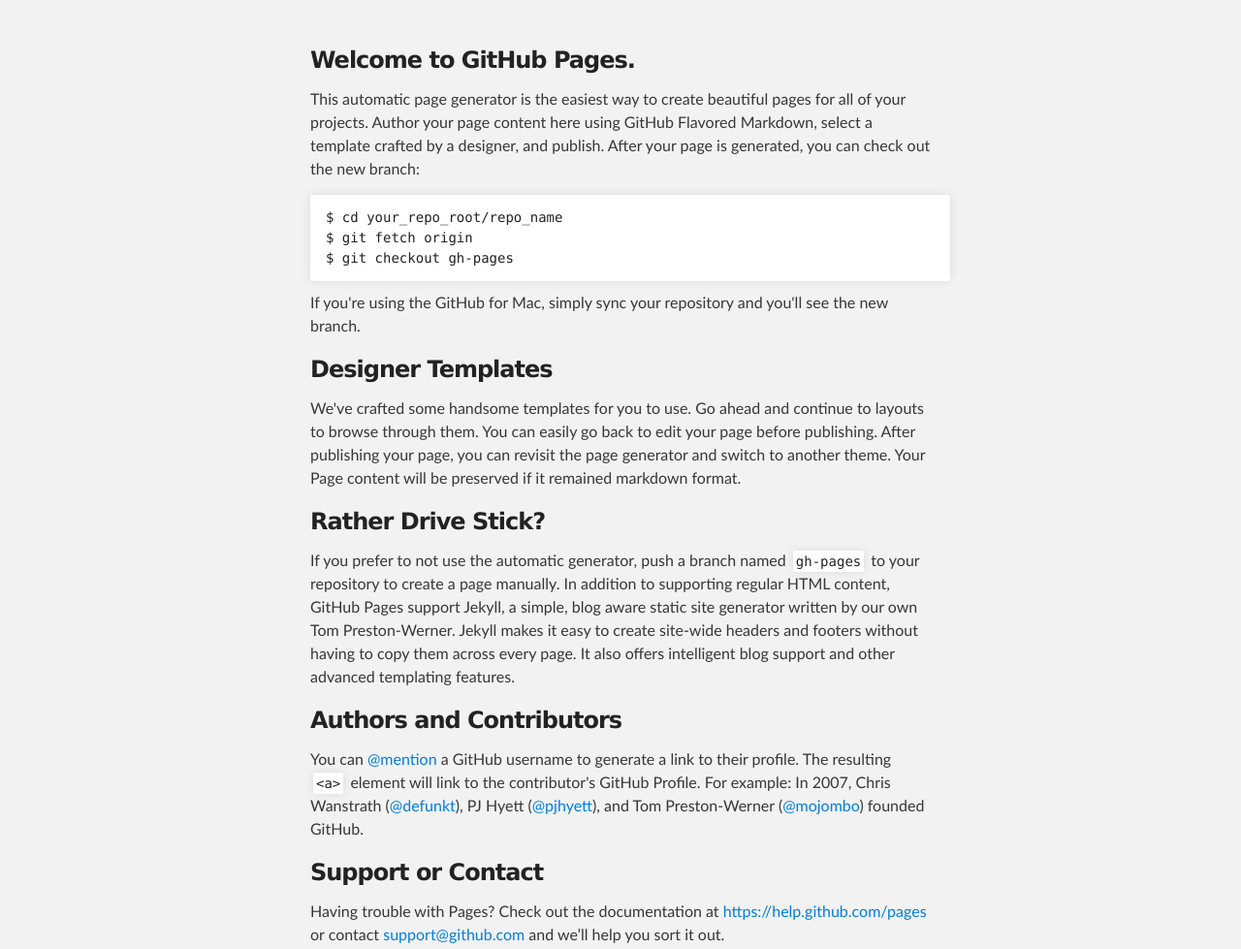
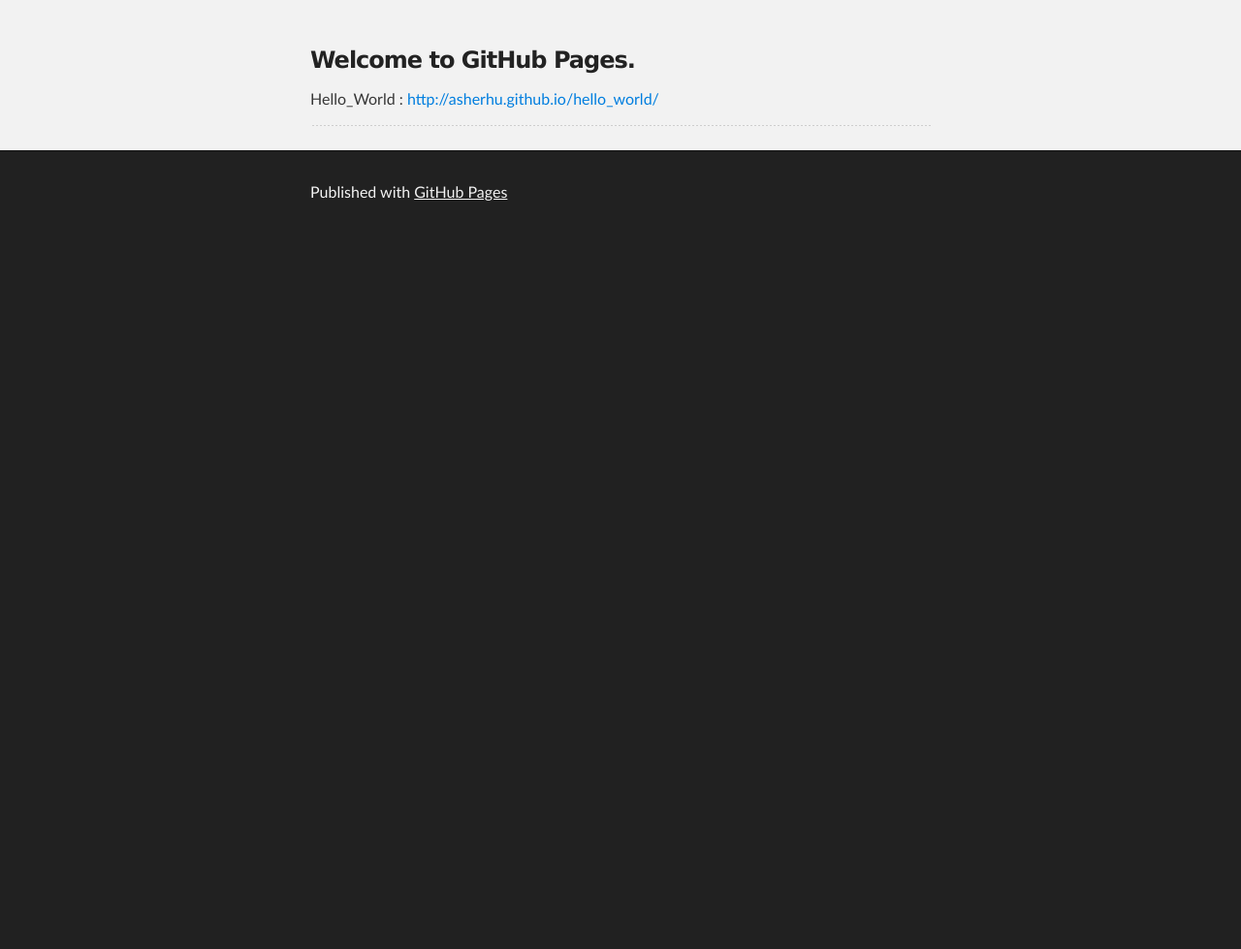
Before and after one commit to asherhu/asherhu.github.com, a plain HTML site: page index.html in a window 1280 px wide. Shown: the part 180-1159 px from the top of the page at 97% size. After the commit the page ends 800 px from the top, so only its background shows below. Drawn offline with Linux system fonts and the light colour scheme.

Commit message:
Replace master branch with page content via GitHub

```diff
--- a/index.html
+++ b/index.html
@@ -30,34 +30,9 @@
         <h3>
 <a id="welcome-to-github-pages" class="anchor" href="#welcome-to-github-pages" aria-hidden="true"><span class="octicon octicon-link"></span></a>Welcome to GitHub Pages.</h3>
 
-<p>This automatic page generator is the easiest way to create beautiful pages for all of your projects. Author your page content here using GitHub Flavored Markdown, select a template crafted by a designer, and publish. After your page is generated, you can check out the new branch:</p>
+<p>Hello_World : <a href="http://asherhu.github.io/hello_world/">http://asherhu.github.io/hello_world/</a></p>
 
-<pre><code>$ cd your_repo_root/repo_name
-$ git fetch origin
-$ git checkout gh-pages
-</code></pre>
-
-<p>If you're using the GitHub for Mac, simply sync your repository and you'll see the new branch.</p>
-
-<h3>
-<a id="designer-templates" class="anchor" href="#designer-templates" aria-hidden="true"><span class="octicon octicon-link"></span></a>Designer Templates</h3>
-
-<p>We've crafted some handsome templates for you to use. Go ahead and continue to layouts to browse through them. You can easily go back to edit your page before publishing. After publishing your page, you can revisit the page generator and switch to another theme. Your Page content will be preserved if it remained markdown format.</p>
-
-<h3>
-<a id="rather-drive-stick" class="anchor" href="#rather-drive-stick" aria-hidden="true"><span class="octicon octicon-link"></span></a>Rather Drive Stick?</h3>
-
-<p>If you prefer to not use the automatic generator, push a branch named <code>gh-pages</code> to your repository to create a page manually. In addition to supporting regular HTML content, GitHub Pages support Jekyll, a simple, blog aware static site generator written by our own Tom Preston-Werner. Jekyll makes it easy to create site-wide headers and footers without having to copy them across every page. It also offers intelligent blog support and other advanced templating features.</p>
-
-<h3>
-<a id="authors-and-contributors" class="anchor" href="#authors-and-contributors" aria-hidden="true"><span class="octicon octicon-link"></span></a>Authors and Contributors</h3>
-
-<p>You can <a href="https://github.com/blog/821" class="user-mention">@mention</a> a GitHub username to generate a link to their profile. The resulting <code>&lt;a&gt;</code> element will link to the contributor's GitHub Profile. For example: In 2007, Chris Wanstrath (<a href="https://github.com/defunkt" class="user-mention">@defunkt</a>), PJ Hyett (<a href="https://github.com/pjhyett" class="user-mention">@pjhyett</a>), and Tom Preston-Werner (<a href="https://github.com/mojombo" class="user-mention">@mojombo</a>) founded GitHub.</p>
-
-<h3>
-<a id="support-or-contact" class="anchor" href="#support-or-contact" aria-hidden="true"><span class="octicon octicon-link"></span></a>Support or Contact</h3>
-
-<p>Having trouble with Pages? Check out the documentation at <a href="https://help.github.com/pages">https://help.github.com/pages</a> or contact <a href="mailto:support@github.com">support@github.com</a> and we’ll help you sort it out.</p>
+<hr>
       </section>
     </div>
 
```
Also changed, not shown: params.json (+1 -1 lines).
